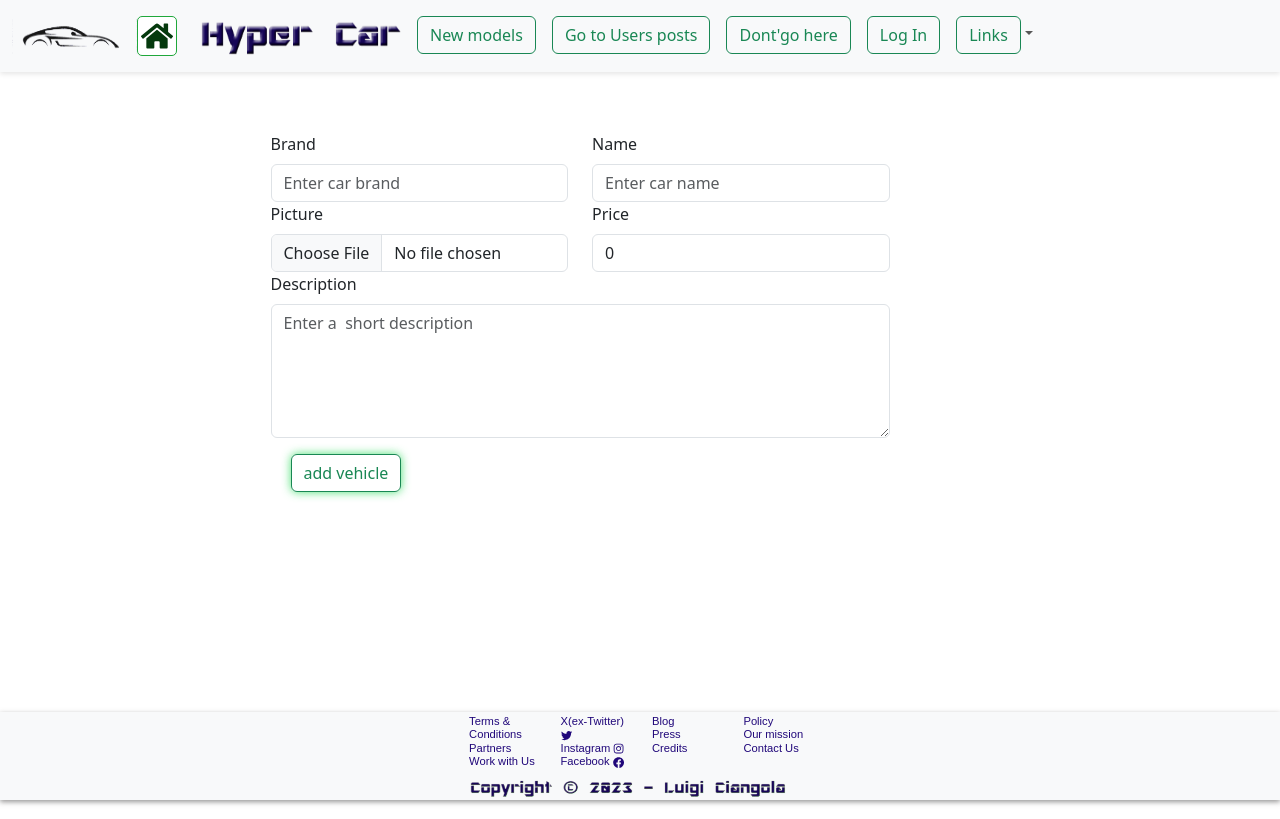
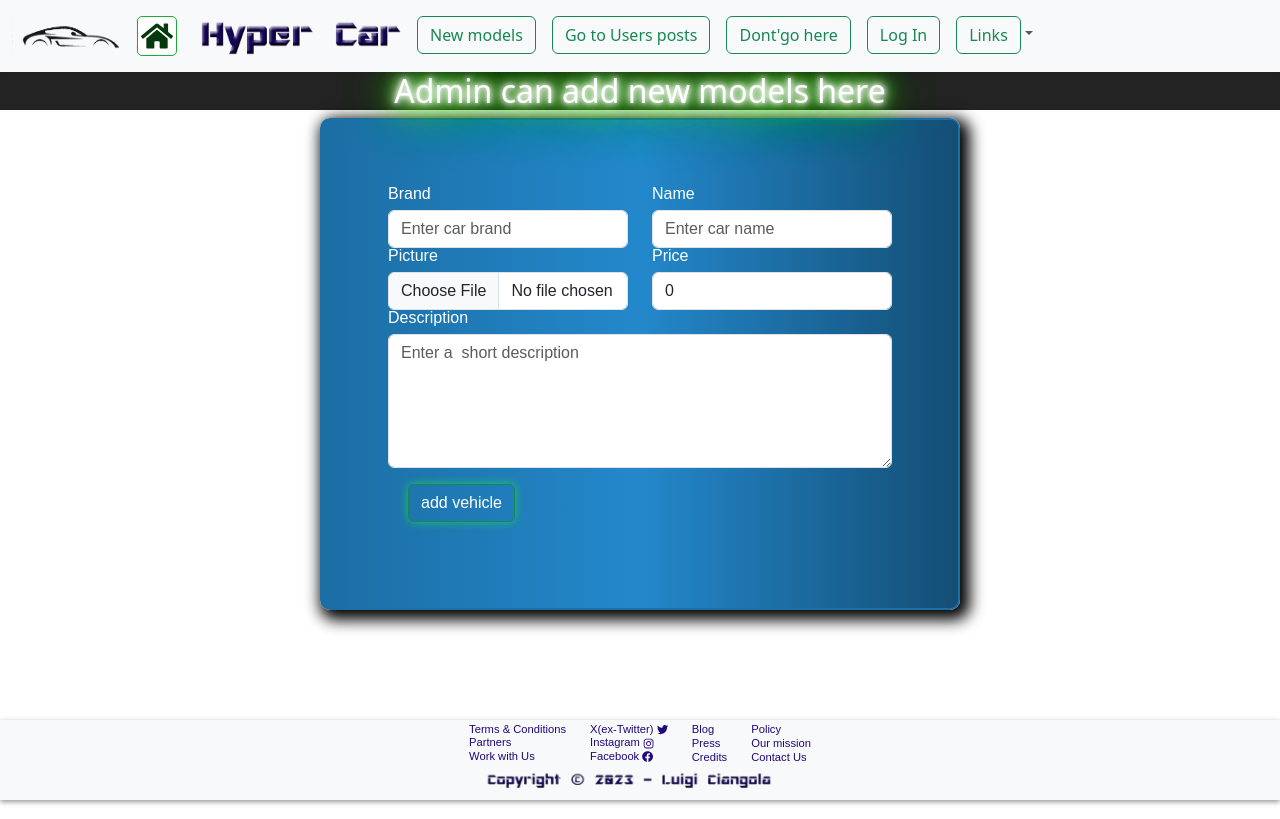
Before and after one commit to Luigi-C22/capstoneHC, a React (Create React App) app: page /backOffice in a window 1280 px wide. Built offline with nearby package versions, Linux system fonts and the light colour scheme; sample sign-in values are in the browser's storage.

Commit message:
fix footer

```diff
--- a/src/App.js
+++ b/src/App.js
@@ -28,9 +28,9 @@ function App() {
         <Route path="/success" element={<Success />} />
         <Route element={<Protectedroutes />}>
           <Route path="/backOffice" element={<BackOffice />} />
+
+          <Route path="/imageDetail" element={<ImageDetail />} />
         </Route>
-          <Route path="/imageDetail" element={<ImageDetail />} />
-
         <Route path="*" element={<Errorpage />} />
 
       </Routes>
--- a/src/components/BackOffice.js
+++ b/src/components/BackOffice.js
@@ -30,11 +30,15 @@ const CarForm = () => {
       alert("Veicolo aggiunto con successo!"); // Notifica di successo
     } catch (error) {
       console.error("Errore nell'aggiunta del veicolo:", error);
-      alert("Veicolo aggiunto correttamente."); // Notifica di errore
+      alert("Warning!! An Error was occured."); // Notifica di errore
     }
   };
 
   return (
+    <div>
+    <h2 className="titleText">Admin can add new models here</h2>
+    <div className="bg-form d-flex justify-content-center align-items-center">
+
     <Container className="formBackOffice" >
       <Form className="formBackOffice" onSubmit={handleSubmit}>
         <Row>
@@ -110,6 +114,8 @@ const CarForm = () => {
         </Button>
       </Form>
     </Container>
+    </div>
+    </div>
   );
 };
 
--- a/src/components/MyFooter.jsx
+++ b/src/components/MyFooter.jsx
@@ -15,7 +15,6 @@ const MyFooter = () => {
         <div className="row">
           <div className='col d-flex flex-column socialTxt'>
             <span > Terms & Conditions</span>
-
             <span > Partners </span>
             <span > Work with Us </span>
           </div>
--- a/src/components/Welcome.jsx
+++ b/src/components/Welcome.jsx
@@ -8,7 +8,7 @@ const Welcome = () => {
 
         return (
 
-            <Carousel className='mb-3 mx-auto mt-5' style={{width: '80%'}} >
+            <Carousel className='mt -3 mb-3 mx-auto mt-5' style={{width: '80%'}} >
                 {carouselItems.map((item) => {
                     return (
                         <Carousel.Item   key={nanoid()}>
--- a/src/components/navigation/Login.jsx
+++ b/src/components/navigation/Login.jsx
@@ -47,7 +47,9 @@ const Login = () => {
 
     const handleLoginWithGithub = () => {
         window.location.href = `${process.env.REACT_APP_SERVER_BASE_URL}/auth/github`
-    }
+    };
+
+
 
     return (
 
--- a/src/styles/Backoffice.css
+++ b/src/styles/Backoffice.css
@@ -1,3 +1,36 @@
+.bg-form {
+    width: 50%;
+height: 50%;
+    color: rgb(255, 255, 255);
+    font-size: 16px;
+    line-height: 16px;
+    padding: 6px;
+    border-radius: 10px;
+    font-family: Arial, Helvetica, sans-serif;
+    font-weight: normal;
+    text-decoration: none;
+    font-style: normal;
+    font-variant: normal;
+    text-transform: none;
+    background-image: linear-gradient(to right, rgb(28, 110, 164) 0%,
+            rgb(35, 136, 203) 50%, rgb(20, 78, 117) 100%);
+    box-shadow: rgb(0, 0, 0) 5px 5px 15px 5px;
+    border: 2px solid rgb(28, 110, 164);
+   margin: 0 auto;
+}
+
+.titleText {
+    text-align: center;
+    color: #FFF;
+    background-color: #232323;
+    text-shadow: 0 0 5px #FFF,
+        0 0 10px #FFF, 0 0 15px #FFF,
+        0 0 20px #49ff18, 0 0 30px #49FF18,
+        0 0 40px #49FF18, 0 0 55px #49FF18,
+        0 0 75px #49ff18
+}
+
+
 .formBackOffice {
     margin: 10px;
     padding: 20px;
@@ -5,5 +38,7 @@
 
 .btnStyle {
     box-shadow: 0 0 10px rgba(33, 218, 82, 0.8);
+    color: white;
+    font-family: Arial, Helvetica, sans-serif;
     margin: 20px;
 }
--- a/src/styles/MyFooter.css
+++ b/src/styles/MyFooter.css
@@ -1,9 +1,10 @@
  .footer{
-    position: absolute;
+    position: fixed;
     bottom: 0;
     width: 100%;
-    height: 5.5rem;
+    height: 5rem;
     box-shadow: 0 2px 5px rgba(51, 50, 50, 0.5); /* Ombra leggera */
+    background-color: rgb(57, 100, 13);
 }
 .copyRi{
     margin-top: 1%;
@@ -18,13 +19,15 @@
     margin-top: .8%;
     font-family: Arial, Helvetica, sans-serif;
     font-size: .7rem;
+    white-space: nowrap;
     color: rgb(32, 7, 122);
     text-align: left;
+    gap: 2%;
 
 }
 .copyRightStyle {
     display:flex;
     align-items:start;
     margin: auto;
-    height: 50px;
+    height: 45px;
 }
--- a/src/styles/MyNav.css
+++ b/src/styles/MyNav.css
@@ -3,6 +3,7 @@
   top: 0;
   background-color: #fff; /* Colore di sfondo della navbar */
   box-shadow: 0 2px 5px rgba(0, 0, 0, 0.1); /* Ombra leggera */
+  z-index: 10;
 }
 
 .logo-img {
```
Lines whose indentation alone changed are shown as unchanged.
